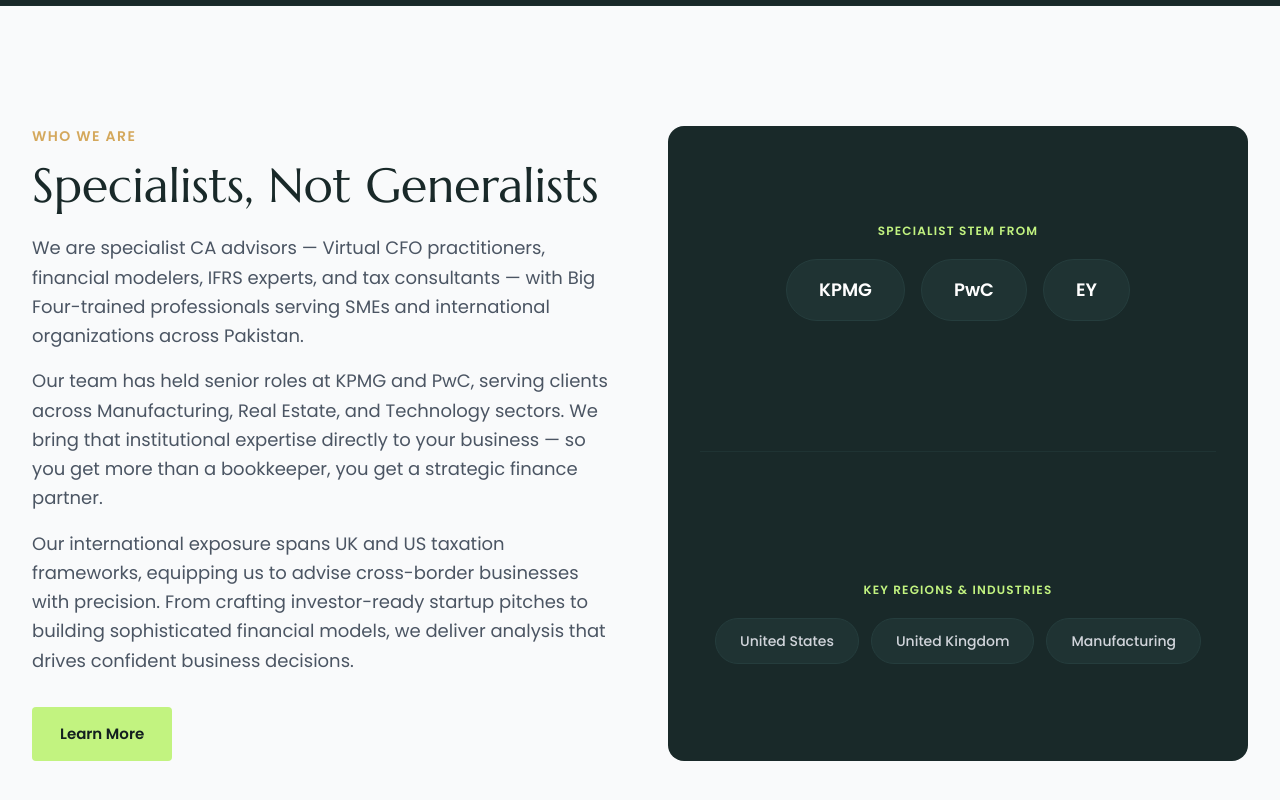
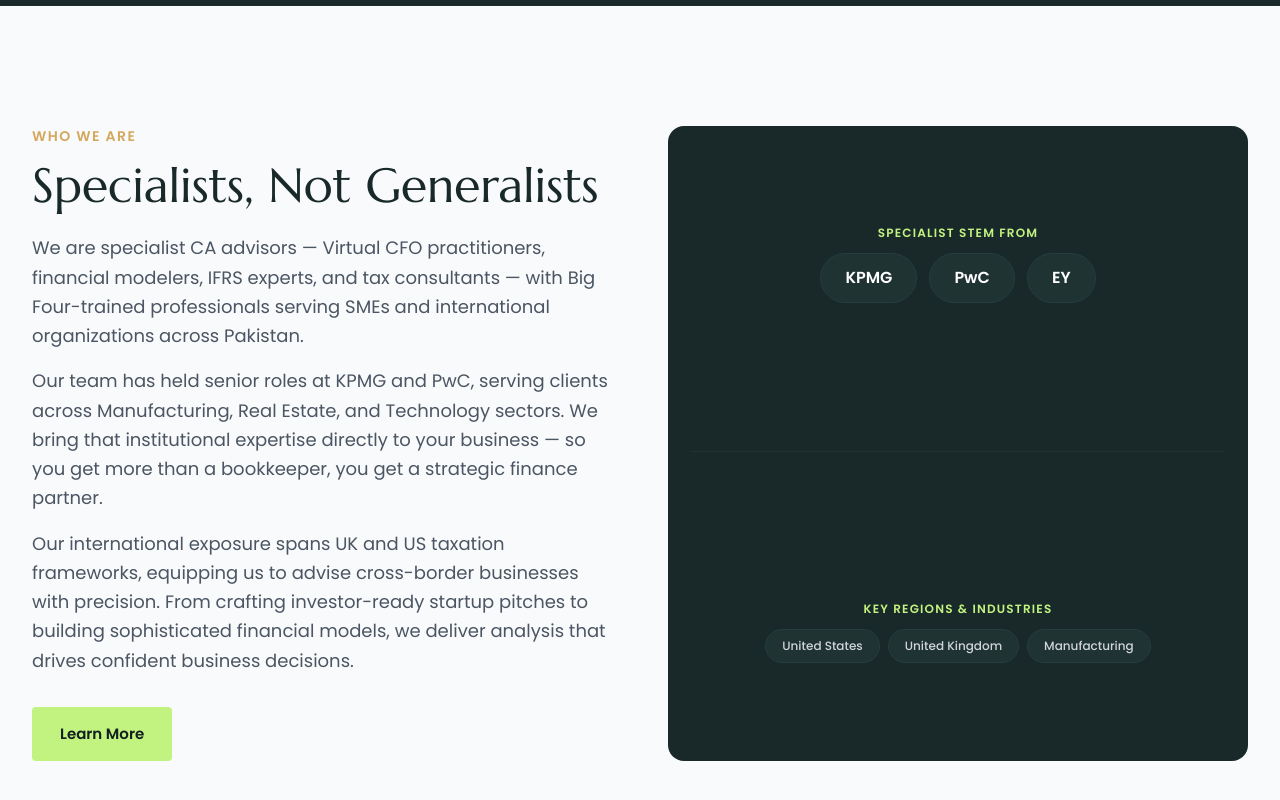
Before and after one commit to whassan89/MNSAI_Webapp, a Next.js app: page / in a window 1280 px wide. Shown: the part 1320-2120 px from the top of the page. Built offline with nearby package versions, Linux system fonts and the light colour scheme.

Commit message:
Reduce WHO WE ARE right section size by 25%
Co-Authored-By: Claude Sonnet 4.6 <noreply@anthropic.com>

```diff
--- a/src/app/page.tsx
+++ b/src/app/page.tsx
@@ -182,13 +182,13 @@ export default function Home() {
               <Link href="/about" className="btn-primary self-start">Learn More</Link>
             </AnimateOnView>
             <AnimateOnView direction="right" delay={0.15} className="h-full">
-              <div className="bg-navy-800 rounded-2xl p-8 text-white h-full flex flex-col justify-around">
+              <div className="bg-navy-800 rounded-2xl p-6 text-white h-full flex flex-col justify-around">
                 {/* Big 4 */}
                 <div className="text-center">
-                  <p className="text-gold-400 text-xs font-semibold tracking-widest uppercase mb-5">Specialist Stem From</p>
-                  <div className="flex gap-4 justify-center">
+                  <p className="text-gold-400 text-xs font-semibold tracking-widest uppercase mb-3">Specialist Stem From</p>
+                  <div className="flex gap-3 justify-center">
                     {["KPMG", "PwC", "EY"].map((f) => (
-                      <span key={f} className="px-8 py-4 bg-navy-700 rounded-full text-lg font-semibold text-white border border-navy-600 hover:bg-gold-400 hover:text-navy-900 hover:border-gold-400 transition-all duration-300 cursor-default">
+                      <span key={f} className="px-6 py-3 bg-navy-700 rounded-full text-base font-semibold text-white border border-navy-600 hover:bg-gold-400 hover:text-navy-900 hover:border-gold-400 transition-all duration-300 cursor-default">
                         {f}
                       </span>
                     ))}
@@ -197,10 +197,10 @@ export default function Home() {
                 <div className="border-t border-navy-700" />
                 {/* Regions & Industries */}
                 <div className="text-center">
-                  <p className="text-gold-400 text-xs font-semibold tracking-widest uppercase mb-5">Key Regions &amp; Industries</p>
-                  <div className="flex gap-3 justify-center flex-wrap">
+                  <p className="text-gold-400 text-xs font-semibold tracking-widest uppercase mb-3">Key Regions &amp; Industries</p>
+                  <div className="flex gap-2 justify-center flex-wrap">
                     {["United States", "United Kingdom", "Manufacturing"].map((item) => (
-                      <span key={item} className="px-6 py-3 bg-navy-700 rounded-full text-sm font-medium text-gray-300 border border-navy-600 hover:border-gold-400 hover:text-gold-400 transition-colors duration-200 cursor-default">
+                      <span key={item} className="px-4 py-2 bg-navy-700 rounded-full text-xs font-medium text-gray-300 border border-navy-600 hover:border-gold-400 hover:text-gold-400 transition-colors duration-200 cursor-default">
                         {item}
                       </span>
                     ))}
```
